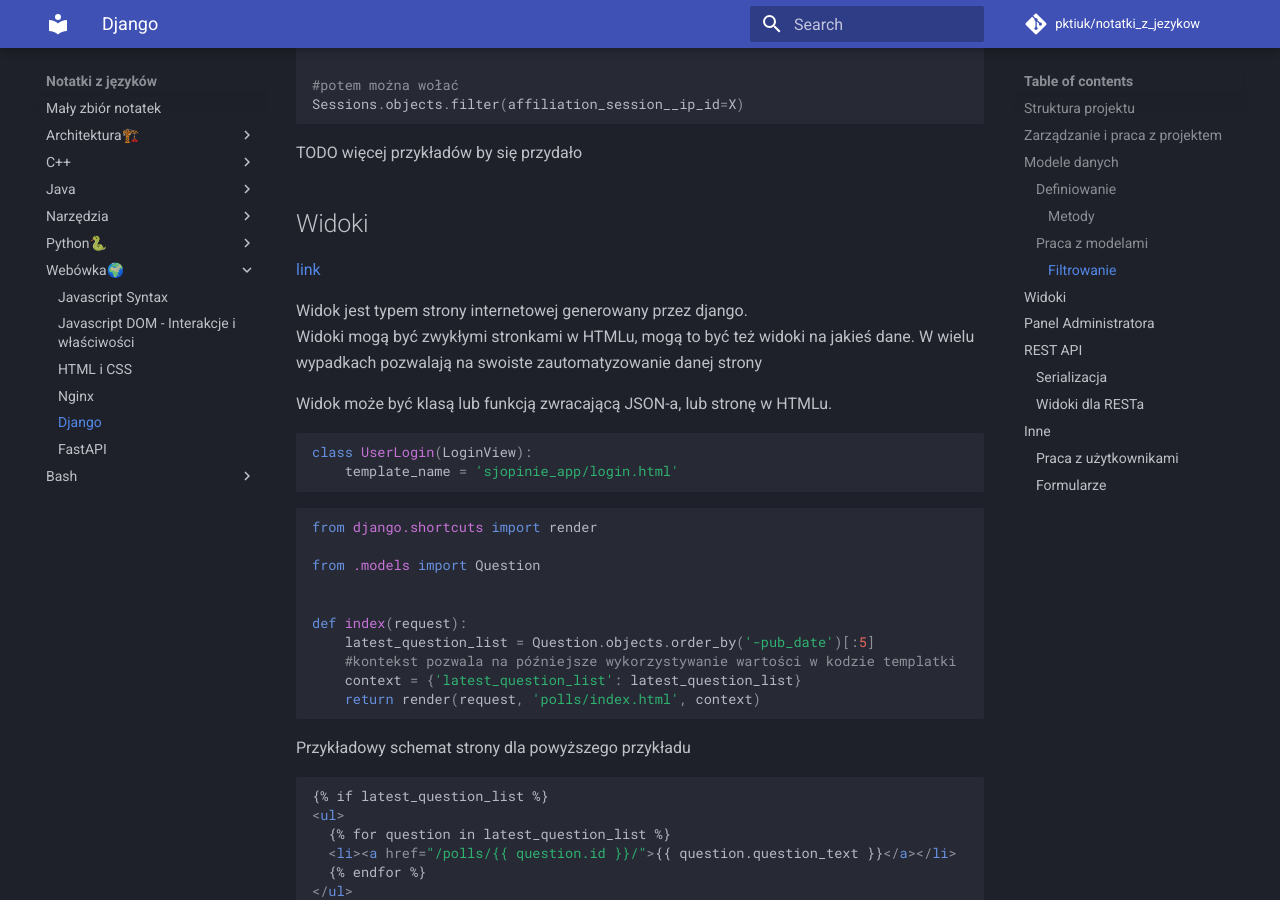
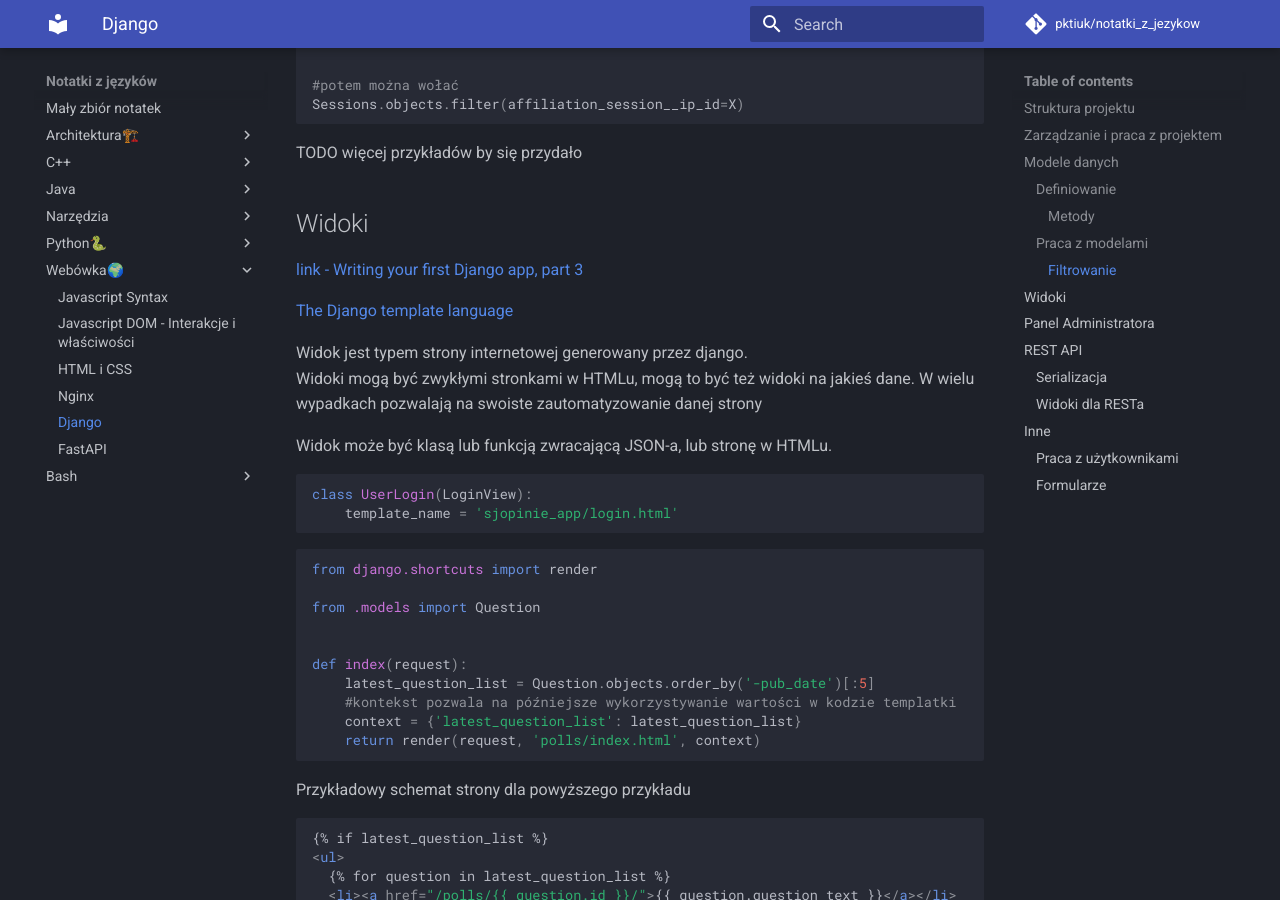
Before and after one commit to pktiuk/notatki_z_jezykow, an MkDocs documentation site: the page built from docs/Webówka🌍/9_django.md, in a window 1280 px wide and 900 px high, scrolled down 4922 px. Built offline with MkDocs 1.6.1 and Material for MkDocs 9.7.7, drawn with Linux system fonts in a browser that asks for light colours; comment, search, counter and statistics services are not loaded.

Commit message:
Nowe linki dla django

```diff
--- a/docs/Webówka🌍/9_django.md
+++ b/docs/Webówka🌍/9_django.md
@@ -203,7 +203,10 @@
 
 ## Widoki
 
-[link](https://docs.djangoproject.com/en/3.2/intro/tutorial03/)
+[link - Writing your first Django app, part 3](https://docs.djangoproject.com/en/3.2/intro/tutorial03/)
+
+[The Django template language](https://docs.djangoproject.com/en/4.0/ref/templates/language/)
+
 
 Widok jest typem strony internetowej generowany przez django.
 Widoki mogą być zwykłymi stronkami w HTMLu, mogą to być też widoki na jakieś dane. W wielu wypadkach pozwalają na swoiste zautomatyzowanie danej strony
```
